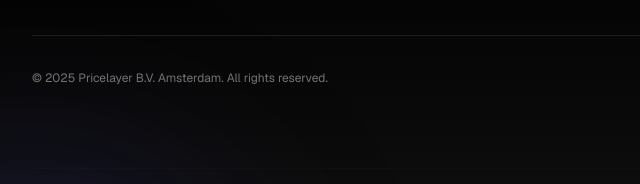
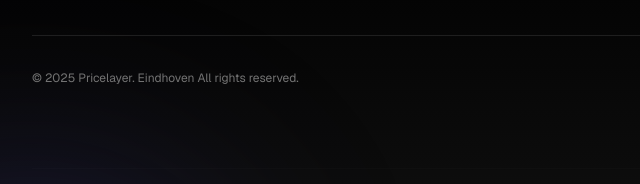
Before and after one commit to reneprins4/pricelayer-designs, a plain HTML site: page pricelayer.html in a window 1280 px wide. Shown: the part 7075-7259 px from the top of the page, 0-640 px from the left. Drawn offline with nearby package versions, Linux system fonts and the light colour scheme.

Commit message:
Update copyright notice and location in footer

```diff
--- a/pricelayer.html
+++ b/pricelayer.html
@@ -1165,7 +1165,7 @@
           </div>
 
           <div class="border-t border-white/10 pt-8 flex flex-col md:flex-row justify-between items-center gap-4">
-            <p class="text-neutral-500 text-xs">© 2025 Pricelayer B.V. Amsterdam. All rights reserved.</p>
+            <p class="text-neutral-500 text-xs">© 2025 Pricelayer. Eindhoven All rights reserved.</p>
 
             <div class="flex gap-6">
                 <!-- Socials with hover glow -->
```
